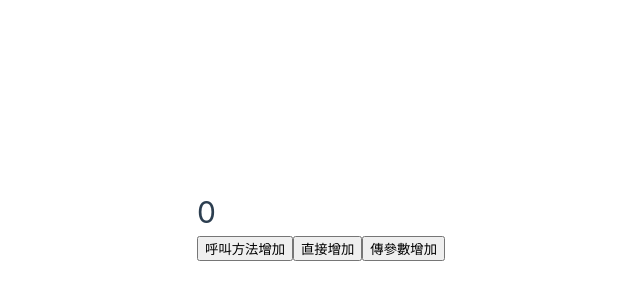
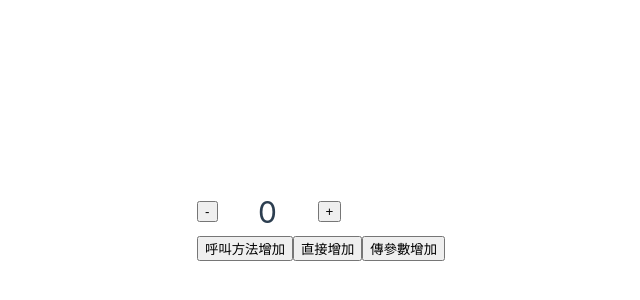
Before and after one commit to idben/EEIT215_20260413, a Vue app in the folder test001/: page / in a window 1280 px wide. Shown: the part 176-476 px from the top of the page, without its empty margins (195-835 px from the left). Built offline with nearby package versions, Linux system fonts and the light colour scheme.

Commit message:
cart-like yu

```diff
--- a/test001/src/Test05.vue
+++ b/test001/src/Test05.vue
@@ -14,10 +14,26 @@ const handleClick2 = (num) => {
 </script>
 <template>
     <div>
-        <h1>{{ count }}</h1>
-        <button v-on:click="handleClick">呼叫方法增加</button>
-        <button v-on:click="count++">直接增加</button>
-        <button v-on:click="handleClick2(5)">傳參數增加</button>
+        <div class="row">
+            <button @click="count > 0 && count--">-</button>
+            <h1>{{ count }}</h1>
+            <button @click="count++">+</button>
+        </div>
+
+        <button @click="handleClick">呼叫方法增加</button>
+        <button @click="count++">直接增加</button>
+        <button @click="handleClick2(5)">傳參數增加</button>
     </div>
 </template>
-<style scoped></style>
+<style scoped>
+.row {
+    display: flex;
+
+    align-items: center;
+
+    h1 {
+        width: 100px;
+        text-align: center;
+    }
+}
+</style>
```
Also changed, not shown: test001/src/挑戰1.md (deleted, +0 -3 lines), 1 other file (tests, documents, lock files or other folders).
